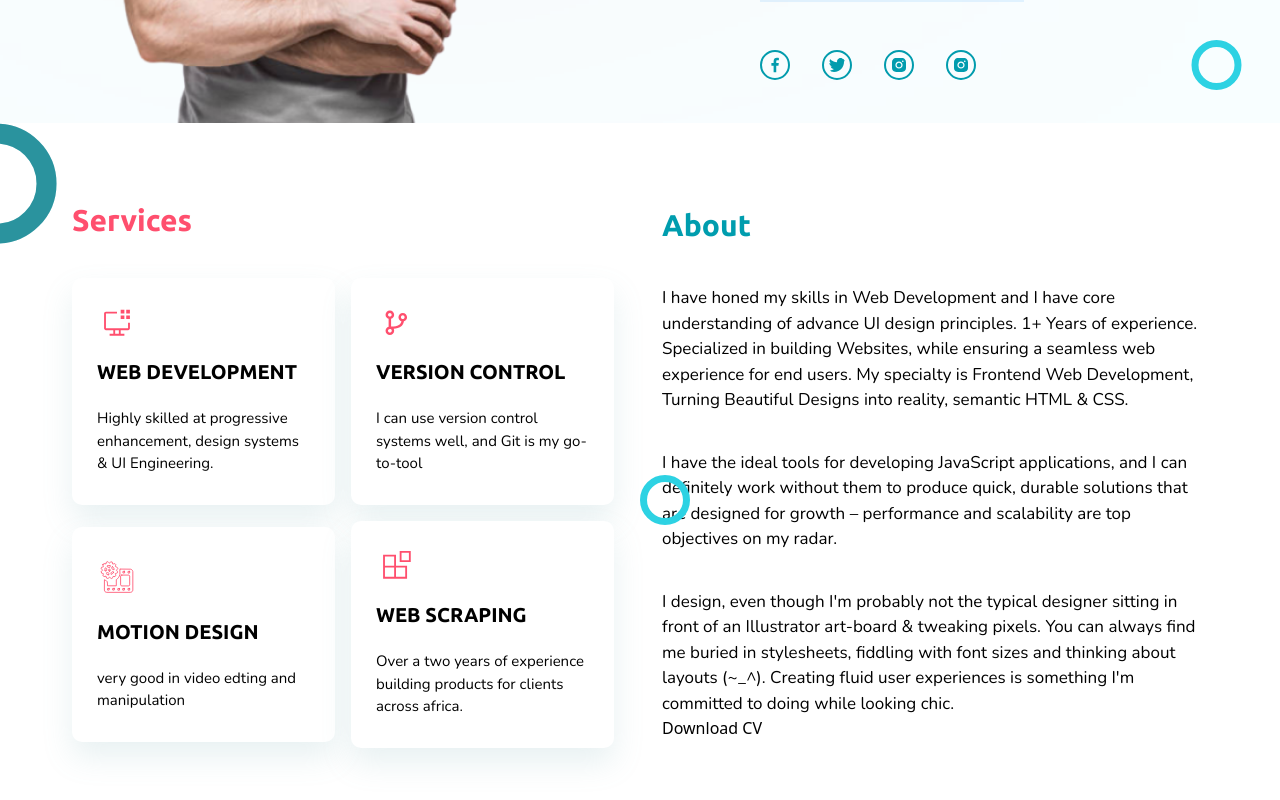
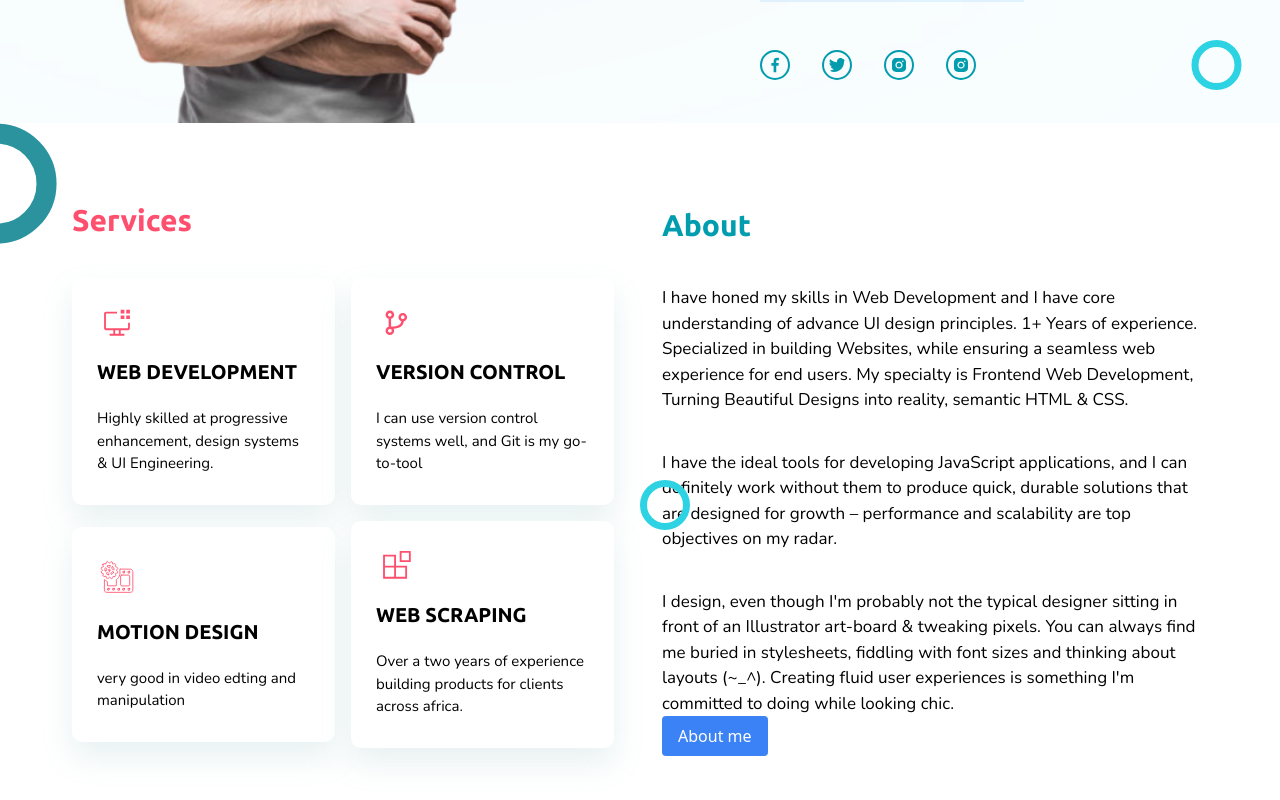
Before and after one commit to Victorola-coder/Portfy, a React (Vite) app: page /#services in a window 1280 px wide. Before the commit this address led to /. Shown: the part 587-1387 px from the top of the page. Built offline with nearby package versions, Linux system fonts and the light colour scheme; a web font is replaced by a local one.

Commit message:
add: download function

```diff
--- a/src/pages/home/About.jsx
+++ b/src/pages/home/About.jsx
@@ -1,4 +1,14 @@
+import { motion } from "framer-motion";
+import Resume from "./Resume.pdf";
 const About = () => {
+  const handleDownload = () => {
+    const downloadLink = document.createElement("a");
+    downloadLink.href = { Resume };
+    downloadLink.download = "VickyJay's Resume.pdf";
+    document.body.appendChild(downloadLink);
+    downloadLink.click();
+    document.body.removeChild(downloadLink);
+  };
   return (
     <div>
       <h1 className={`font-ubuntu text-[30px] font-bold text-[#009DAE]`}>
@@ -32,11 +42,19 @@ const About = () => {
       </p>
 
       <div>
-        <button>
-          <a id="download" href="../" download="VickyJay's Resume">
-            Download CV
+        <motion.button
+          onClick={handleDownload}
+          className="px-4 py-2 text-white bg-blue-500 rounded"
+        >
+          <a
+            href={Resume}
+            download="VickyJay.pdf"
+            // className="px-4 py-2 text-white bg-blue-500 rounded"
+            rel="noopener noreferrer"
+          >
+            About me
           </a>
-        </button>
+        </motion.button>
       </div>
     </div>
   );
```
Also changed, not shown: 1 other file (tests, documents, lock files or other folders).
